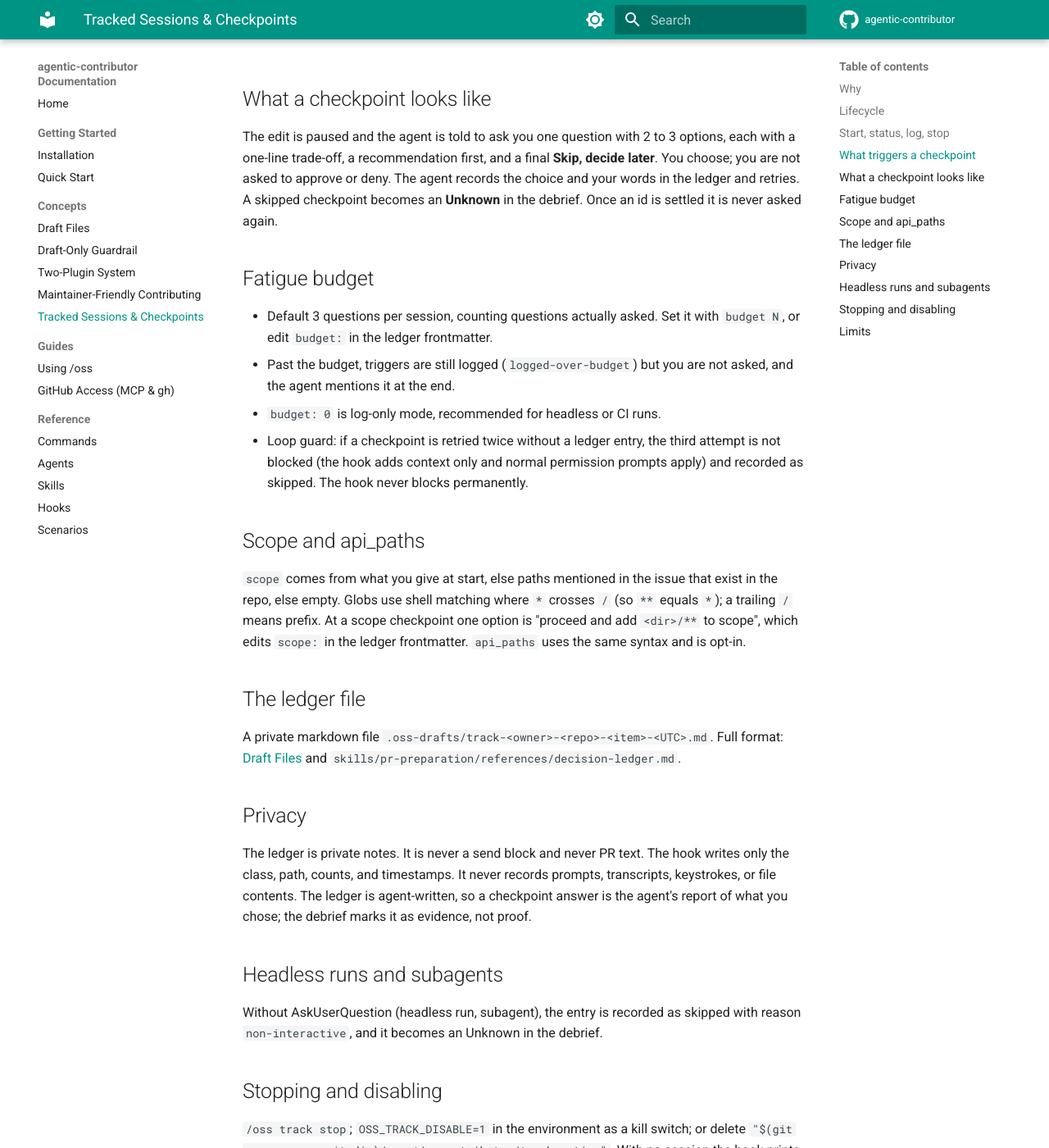
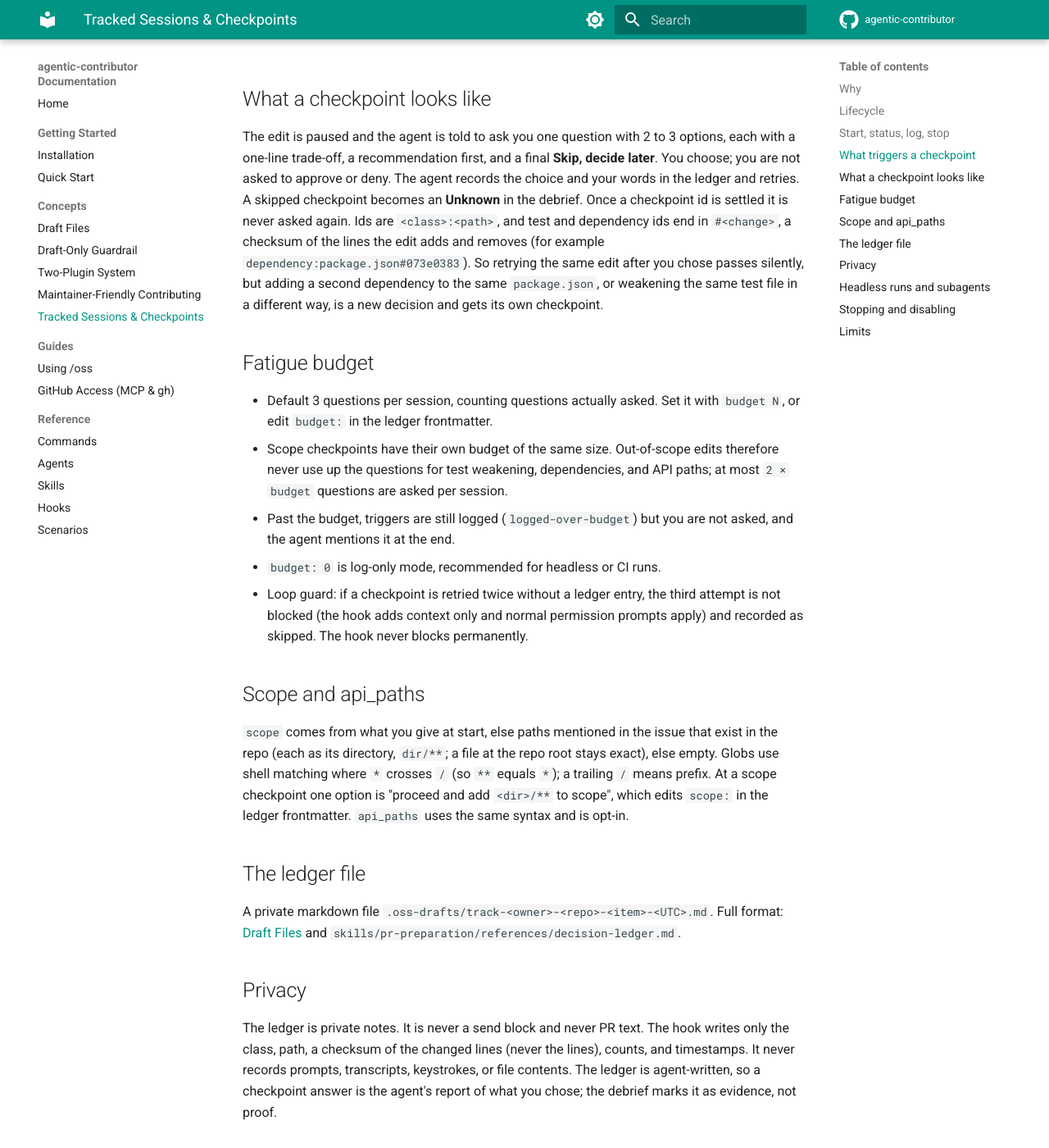
Before and after one commit to josix/agentic-contributor, an MkDocs documentation site: the page built from docs/concepts/tracked-sessions.md, in a window 1280 px wide and 1400 px high, scrolled down 1477 px. Shown: the whole window at 82% size. Built offline with MkDocs 1.6.1 and Material for MkDocs 9.7.7, drawn with Linux system fonts in a browser that asks for light colours; comment, search, counter and statistics services are not loaded.

Commit message:
fix(track): per-change checkpoint ids, separate scope budget pool
- Test and dependency checkpoint ids end in "#<change>", the cksum of the
  edit's changed-line set (+added/-removed lines, trimmed, sorted; context
  cancels out). A retry of the same edit keeps its settled id; a second
  dependency in the same manifest or a second test weakening is a new
  checkpoint. jq and python3 produce identical ids; over 512 KiB the id
  falls back to the bare path.
- Scope checkpoints draw from their own budget pool (same size), so
  out-of-scope edits cannot exhaust the budget for test/dependency/api.
- Issue-derived scope uses dir/** of mentioned files.
- CHANGELOG 0.8.0: fold unreleased review fixes into Added.
- commands/oss.md: the track ledger always lives at the repo root's
  .oss-drafts/.
- Harness: retry-silent / new-dependency / new-weakening sequences,
  context-insensitivity, jq/python3 id parity, scope-pool budget cases.

Co-Authored-By: Claude Opus 5.5 <noreply@anthropic.com>

```diff
--- a/docs/concepts/tracked-sessions.md
+++ b/docs/concepts/tracked-sessions.md
@@ -54,13 +54,20 @@ session. One class per edit, first match wins: test, dependency, api, scope.
 The edit is paused and the agent is told to ask you one question with 2 to 3 options, each with a
 one-line trade-off, a recommendation first, and a final **Skip, decide later**. You choose; you are
 not asked to approve or deny. The agent records the choice and your words in the ledger and retries.
-A skipped checkpoint becomes an **Unknown** in the debrief. Once an id is settled it is never asked
-again.
+A skipped checkpoint becomes an **Unknown** in the debrief. Once a checkpoint id is settled it is
+never asked again. Ids are `<class>:<path>`, and test and dependency ids end in `#<change>`, a
+checksum of the lines the edit adds and removes (for example `dependency:package.json#073e0383`).
+So retrying the same edit after you chose passes silently, but adding a second dependency to the
+same `package.json`, or weakening the same test file in a different way, is a new decision and gets
+its own checkpoint.
 
 ## Fatigue budget
 
 - Default 3 questions per session, counting questions actually asked. Set it with `budget N`, or
   edit `budget:` in the ledger frontmatter.
+- Scope checkpoints have their own budget of the same size. Out-of-scope edits therefore never use
+  up the questions for test weakening, dependencies, and API paths; at most `2 × budget` questions
+  are asked per session.
 - Past the budget, triggers are still logged (`logged-over-budget`) but you are not asked, and the
   agent mentions it at the end.
 - `budget: 0` is log-only mode, recommended for headless or CI runs.
@@ -70,7 +77,7 @@ again.
 ## Scope and api_paths
 
 `scope` comes from what you give at start, else paths mentioned in the issue that exist in the
-repo, else empty. Globs use shell matching where `*` crosses `/` (so `**` equals `*`); a trailing
+repo (each as its directory, `dir/**`; a file at the repo root stays exact), else empty. Globs use shell matching where `*` crosses `/` (so `**` equals `*`); a trailing
 `/` means prefix. At a scope checkpoint one option is "proceed and add `<dir>/**` to scope", which
 edits `scope:` in the ledger frontmatter. `api_paths` uses the same syntax and is opt-in.
 
@@ -83,7 +90,7 @@ A private markdown file `.oss-drafts/track-<owner>-<repo>-<item>-<UTC>.md`. Full
 ## Privacy
 
 The ledger is private notes. It is never a send block and never PR text. The hook writes only the
-class, path, counts, and timestamps. It never records prompts, transcripts, keystrokes, or file
+class, path, a checksum of the changed lines (never the lines), counts, and timestamps. It never records prompts, transcripts, keystrokes, or file
 contents. The ledger is agent-written, so a checkpoint answer is the agent's report of what you
 chose; the debrief marks it as evidence, not proof.
 
```
Also changed, not shown: CHANGELOG.md (+12 -33 lines), commands/oss.md (+2 -0 lines), docs/guides/using-oss.md (+1 -1 lines), docs/reference/hooks.md (+2 -2 lines), skills/pr-preparation/SKILL.md (+4 -2 lines), skills/pr-preparation/references/decision-ledger.md (+27 -8 lines), 3 other files.
